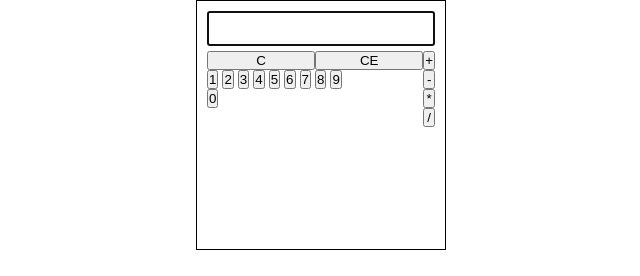
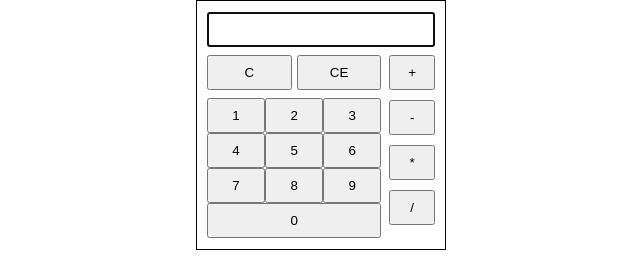
Before and after one commit to ivanvielle/odin-calculator, a plain HTML site: page index.html in a window 1280 px wide. Shown: the whole page, without its empty margins (319-959 px from the left). Drawn offline with Linux system fonts and the light colour scheme.

Commit message:
Completed initial UI for calculator. Revisit for revisions

```diff
--- a/index.html
+++ b/index.html
@@ -12,27 +12,27 @@
             <div id="container">
                 <div id="left-panel">
                     <div id="clear-btn-container">
-                        <button class="clear-btn">C</button>
-                        <button class="clear-btn">CE</button>
+                        <button class="btn clear-btn">C</button>
+                        <button class="btn clear-btn">CE</button>
                     </div>
-                    <div id="number-buttons">
-                        <button>1</button>
-                        <button>2</button>
-                        <button>3</button>
-                        <button>4</button>
-                        <button>5</button>
-                        <button>6</button>
-                        <button>7</button>
-                        <button>8</button>
-                        <button>9</button>
+                    <div id="number-btn-container">
+                        <button class="btn number-btn">1</button>
+                        <button class="btn number-btn">2</button>
+                        <button class="btn number-btn">3</button>
+                        <button class="btn number-btn">4</button>
+                        <button class="btn number-btn">5</button>
+                        <button class="btn number-btn">6</button>
+                        <button class="btn number-btn">7</button>
+                        <button class="btn number-btn">8</button>
+                        <button class="btn number-btn">9</button>
+                        <button class="btn number-btn">0</button>
                     </div>
-                    <button>0</button>
                 </div>
                 <div id="right-panel">
-                    <button>+</button>
-                    <button>-</button>
-                    <button>*</button>
-                    <button>/</button>
+                    <button class="btn">+</button>
+                    <button class="btn">-</button>
+                    <button class="btn">*</button>
+                    <button class="btn">/</button>
                 </div>
             </div>
         </div>
--- a/style.css
+++ b/style.css
@@ -20,15 +20,24 @@ body {
     padding: 10px;
     display: flex;
     flex-direction: column;
+    justify-content: space-around;
 }
 
 #container {
     display: flex;
+    gap: 8px;
+}
+
+.btn {
+    padding: 8px;
 }
 
 /* LEFT PANEL */
 #left-panel {
     flex: 1;
+    display: flex;
+    flex-direction: column;
+    gap: 8px;
 }
 
 #input-container {
@@ -39,6 +48,7 @@ body {
 
 #clear-btn-container {
     display: flex;
+    gap: 5px;
 }
 
 .clear-btn {
@@ -47,8 +57,23 @@ body {
     justify-content: center;
 }
 
+#number-btn-container {
+    display: flex;
+    flex-wrap: wrap;
+}
+
+.number-btn {
+    flex-basis: calc(100% / 3);
+}
+
+.number-btn:last-child {
+    flex-basis: 100%;
+}
+
 /* RIGHT PANEL */
 #right-panel {
     display: flex;
     flex-direction: column;
+    width: 20%;
+    gap: 10px;
 }
```
